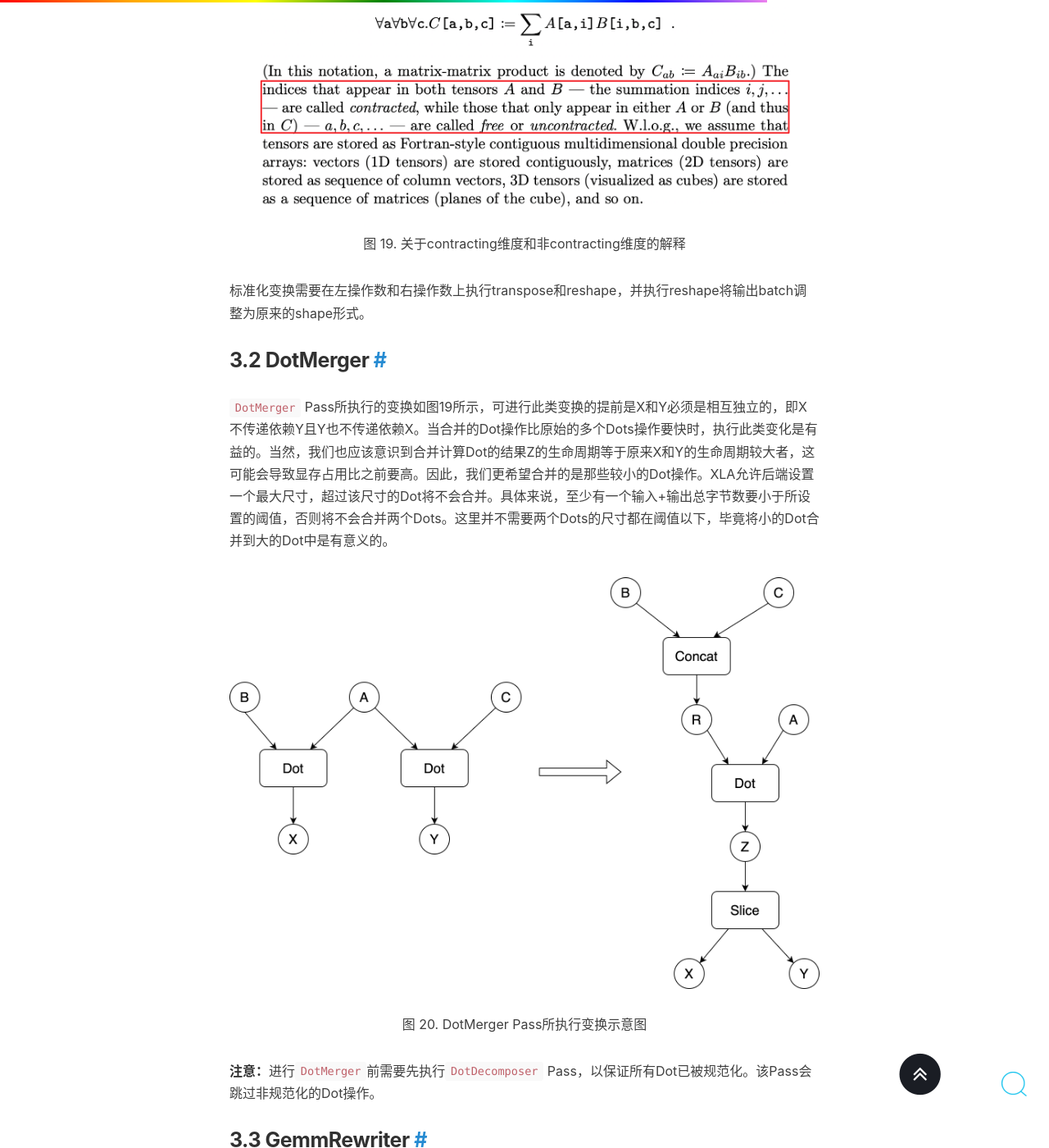
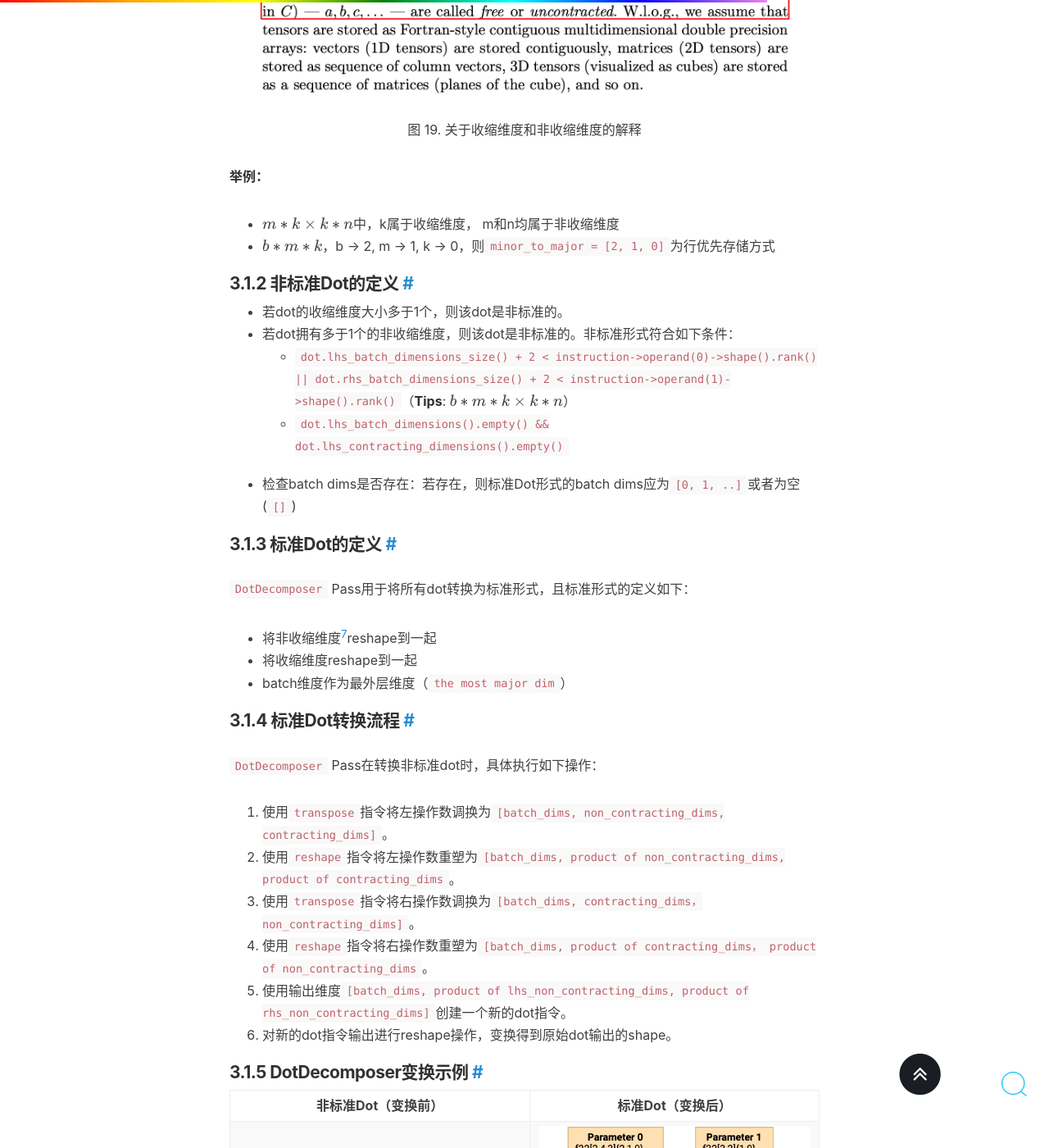
Before and after one commit to wzzju/wzzju.github.io, a Jekyll site: the page built from _posts/2021-12-23-xla-pass.md, in a window 1280 px wide and 1400 px high, scrolled down 28848 px. Shown: the whole window at 82% size. Built offline with Jekyll 4.4.1, drawn with Linux system fonts in a browser that asks for light colours; formulas are drawn with MathJax 3; comment, search, counter and statistics services are not loaded; some of the changed text lies outside the part shown.

Commit message:
Add more explanations about DotDecomposer.

```diff
--- a/_posts/2021-12-23-xla-pass.md
+++ b/_posts/2021-12-23-xla-pass.md
@@ -420,18 +420,47 @@ AlgebraicSimplifierl类在若干个优化pipeline中均有使用，它主要提
 
 ### 3.1 DotDecomposer
 
-`DotDecomposer` Pass用于将所有dots转换为标准形式，标准形式的定义如下：
-* 将非contracting维度[^7]reshape到一起
-* 将contracting维度reshape到一起
-* 将batch维度作为第一维度（the most major dimension）
+#### 3.1.1 收缩维度和非收缩维度
 
 <center>
     <img src="/images/posts/xla/contracting_dim.png" width="90%"/>
-    <p>图 19. 关于contracting维度和非contracting维度的解释</p>
+    <p>图 19. 关于收缩维度和非收缩维度的解释</p>
 </center>
 
+**举例：**
+- $$m * k \times k * n$$中，k属于收缩维度， m和n均属于非收缩维度
+- $$b * m * k$$，b -> 2, m -> 1, k -> 0，则`minor_to_major = [2, 1, 0]`为行优先存储方式
 
-标准化变换需要在左操作数和右操作数上执行transpose和reshape，并执行reshape将输出batch调整为原来的shape形式。
+#### 3.1.2 非标准Dot的定义
+
+* 若dot的收缩维度大小多于1个，则该dot是非标准的。
+* 若dot拥有多于1个的非收缩维度，则该dot是非标准的。非标准形式符合如下条件：
+	- `dot.lhs_batch_dimensions_size() + 2 < instruction->operand(0)->shape().rank() || dot.rhs_batch_dimensions_size() + 2 < instruction->operand(1)->shape().rank()`（**Tips**: $$b * m * k \times k * n$$）
+	- `dot.lhs_batch_dimensions().empty() && dot.lhs_contracting_dimensions().empty()`
+* 检查batch dims是否存在：若存在，则标准Dot形式的batch dims应为`[0, 1, ..]`或者为空(`[]`)
+
+#### 3.1.3 标准Dot的定义
+
+`DotDecomposer` Pass用于将所有dot转换为标准形式，且标准形式的定义如下：
+* 将非收缩维度[^7]reshape到一起
+* 将收缩维度reshape到一起
+* batch维度作为最外层维度（`the most major dim`）
+
+#### 3.1.4 标准Dot转换流程
+
+`DotDecomposer` Pass在转换非标准dot时，具体执行如下操作：
+1. 使用`transpose`指令将左操作数调换为`[batch_dims, non_contracting_dims, contracting_dims]`。
+2. 使用`reshape`指令将左操作数重塑为`[batch_dims, product of non_contracting_dims, product of contracting_dims`。
+3. 使用`transpose`指令将右操作数调换为`[batch_dims, contracting_dims， non_contracting_dims]`。
+4. 使用`reshape`指令将右操作数重塑为`[batch_dims, product of contracting_dims， product of non_contracting_dims`。
+5. 使用输出维度`[batch_dims, product of lhs_non_contracting_dims, product of rhs_non_contracting_dims]`创建一个新的dot指令。
+6. 对新的dot指令输出进行reshape操作，变换得到原始dot输出的shape。
+
+#### 3.1.5 DotDecomposer变换示例
+
+|非标准Dot（变换前） | 标准Dot（变换后） |
+|:---:|:---:|
+|<img src="/images/posts/xla/non_canonical_dot.png" width="100%"/>| <img src="/images/posts/xla/canonical_dot.png" width="100%"/> |
 
 ### 3.2 DotMerger
 
```
Also changed, not shown: images/posts/xla/canonical_dot.png (added), images/posts/xla/non_canonical_dot.png (added).
